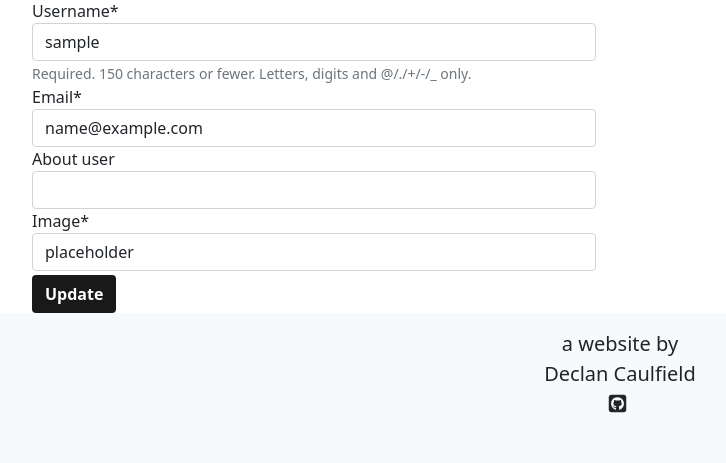
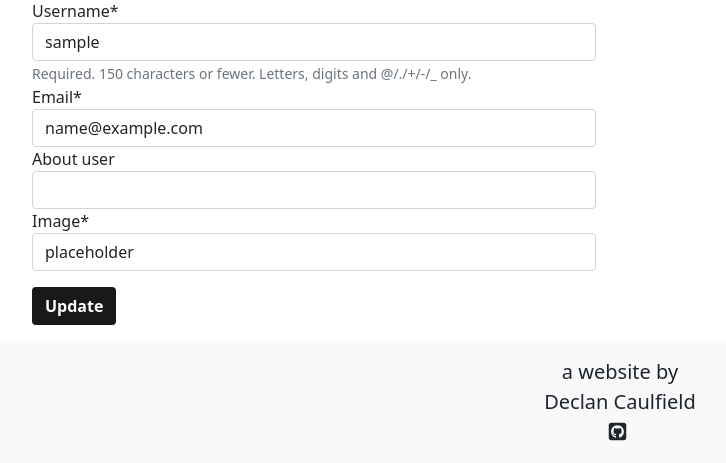
Before and after one commit to decant09/bokeh, a Django app: page /profile/ in a window 1280 px wide. Shown: the part 495-958 px from the top of the page, without its empty margins (20-746 px from the left). Before the commit the page ends 908 px from the top, so only its background shows below. Run offline with Django 3.2, Linux system fonts and the light colour scheme; the visitor is signed in with stand-in values (Sample User, id 1); data comes from the database, SQL or seed files in the repository; some libraries are stand-ins or nearby versions.

Commit message:
Adjust y-axis margin around update button

```diff
--- a/templates/profile.html
+++ b/templates/profile.html
@@ -38,7 +38,7 @@
           value="{{ redirect_field_value }}"
         />
         {% endif %}
-        <button class="btn mt-1 fw-bold auth-btn right" type="submit">
+        <button class="btn my-3 fw-bold auth-btn right" type="submit">
           Update
         </button>
       </form>
```
